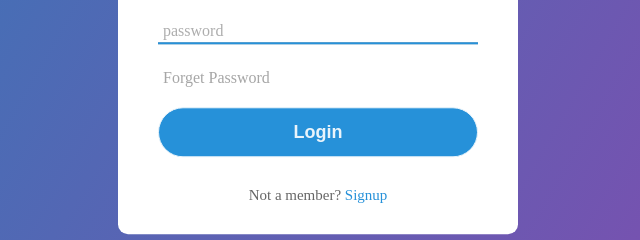
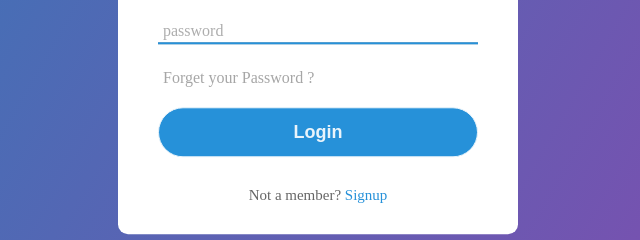
Before and after one commit to baruchdolo/form, a plain HTML site: page index.html in a window 1280 px wide. Shown: the part 372-612 px from the top of the page, 322-962 px from the left. Drawn offline with Linux system fonts and the light colour scheme.

Commit message:
changes to div with class pass

```diff
--- a/index.html
+++ b/index.html
@@ -21,7 +21,7 @@
                 <span></span>
                 <label>password</label>
                </div>
-               <div class="pass">Forget Password</div>
+               <div class="pass">Forget your Password ?</div>
                <input type="submit" value="Login">
                <div class="signup_link">
                 Not a member? <a href="#">Signup</a>
```
